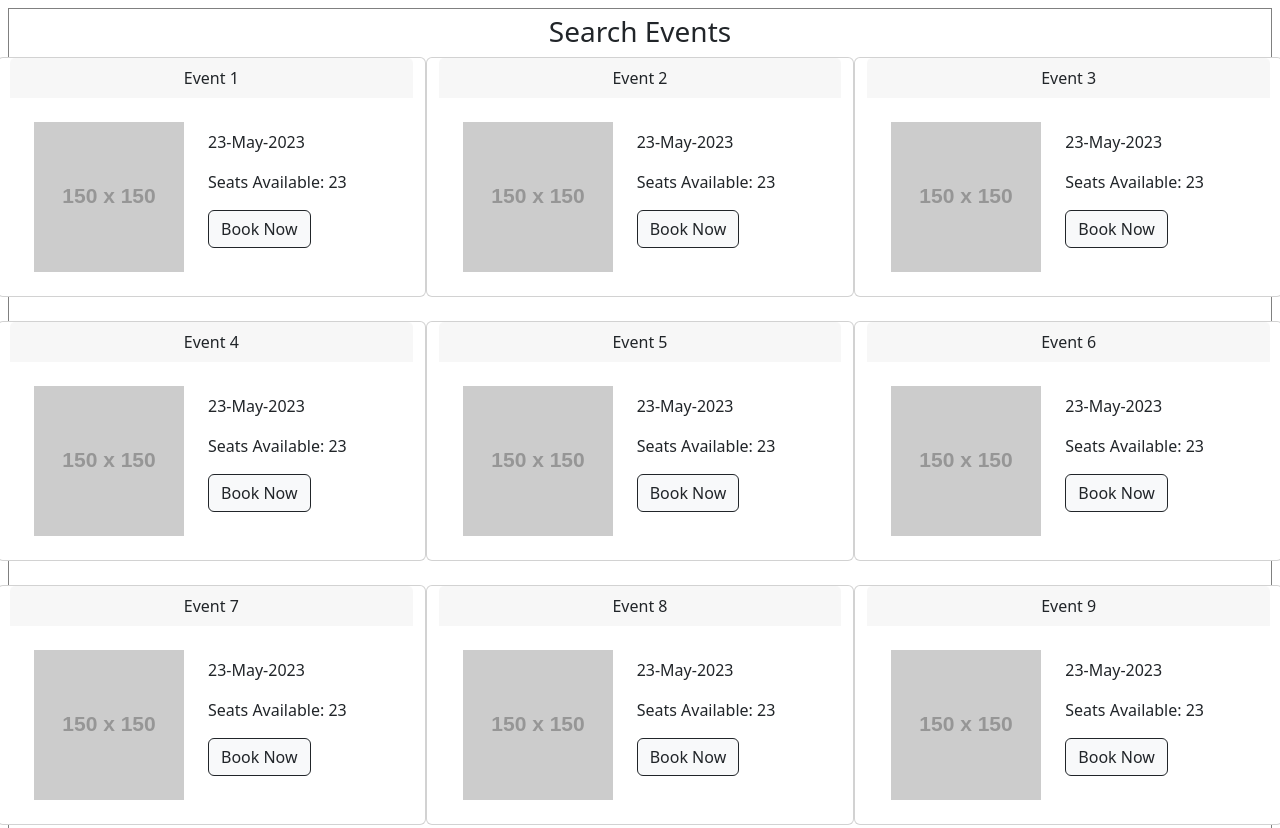
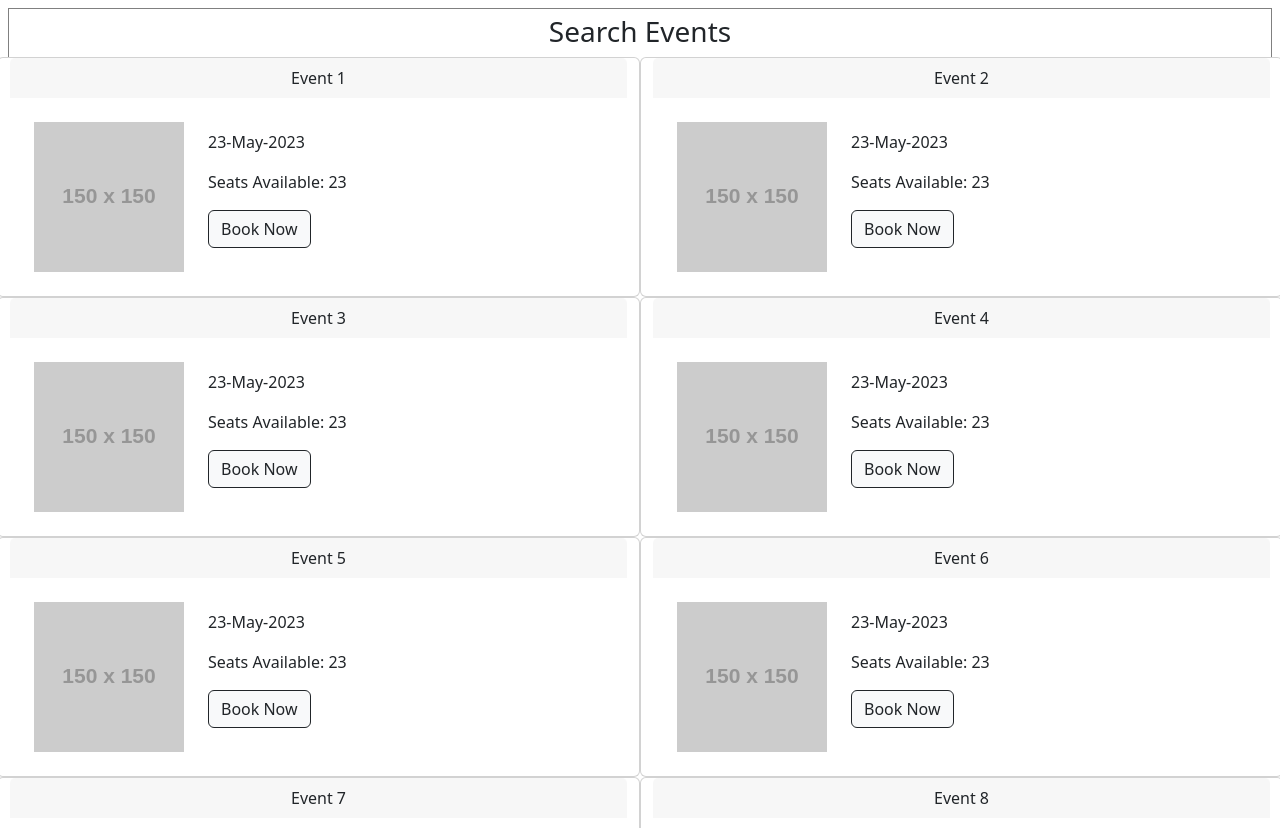
Before and after one commit to snehanagalingaiah/Day-12-Events, a plain HTML site: page index.html in a window 1280 px wide. Shown: the top 828 px of the page. Drawn offline with nearby package versions, Linux system fonts and the light colour scheme; placeholder pictures from the web are drawn by us.

Commit message:
Update index.html

```diff
--- a/index.html
+++ b/index.html
@@ -12,7 +12,7 @@
 <body>
   <div class="main-container mx-2 my-2">
       <div><h3>Search Events</h3></div>
-      <div id="cards" class="row row-cols-1 row-cols-md-2 row-cols-lg-2 row-cols-xl-3 g-4"></div>
+      <div id="cards" class="row row-cols-1 row-cols-md-2"></div>
   </div>
   <script src="script.js"></script>
 </body>
```
